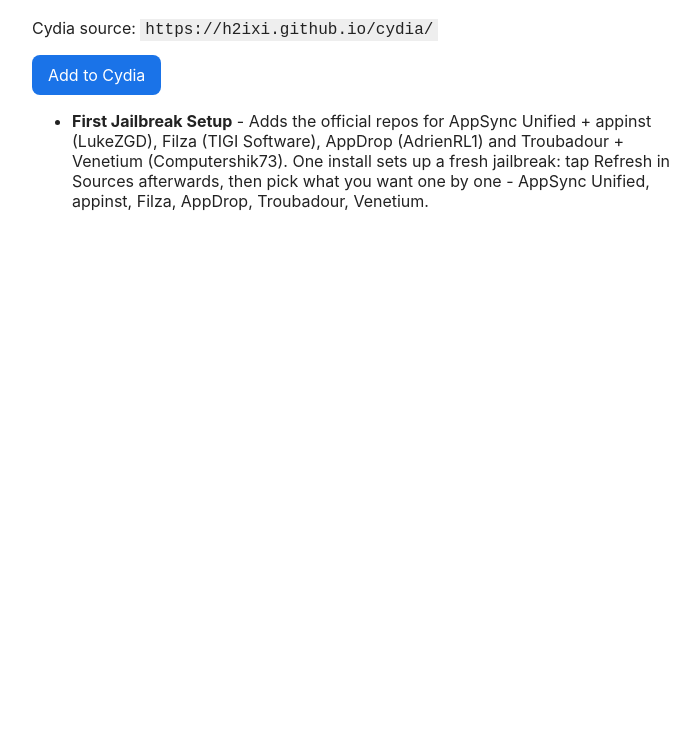
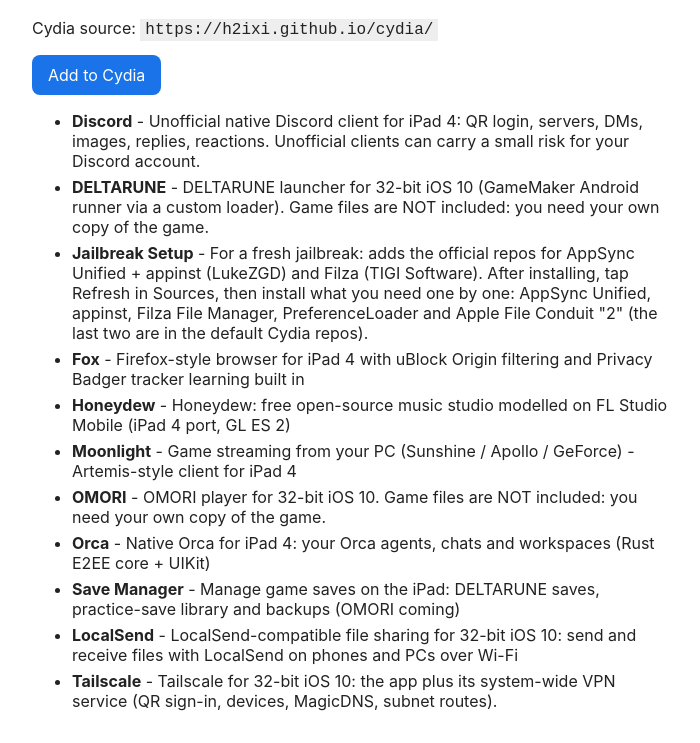
Before and after one commit to h2ixi/cydia, a plain HTML site: page index.html in a window 1280 px wide. Shown: the part 74-817 px from the top of the page, without its empty margins (288-988 px from the left). Drawn offline with Linux system fonts and the light colour scheme.

Commit message:
All apps (each separate) + Jailbreak Setup (AppSync, appinst, Filza, PreferenceLoader, AFC2)
Co-Authored-By: Claude Opus 5.5 <noreply@anthropic.com>

```diff
--- a/index.html
+++ b/index.html
@@ -1,5 +1,15 @@
 <!doctype html><meta charset=utf-8><meta name=viewport content='width=device-width'><title>iPad Legacy Apps</title>
 <style>body{font:16px -apple-system,Helvetica,sans-serif;max-width:640px;margin:2em auto;padding:0 16px;background:#fff;color:#222}a.b{display:inline-block;padding:10px 16px;background:#1a73e8;color:#fff;border-radius:8px;text-decoration:none}code{background:#eee;padding:2px 5px}li{margin:6px 0}</style>
 <h1>iPad Legacy Apps</h1><p>Cydia source: <code>https://h2ixi.github.io/cydia/</code></p><p><a class=b href='cydia://url/https://cydia.saurik.com/api/share#?source=https://h2ixi.github.io/cydia/'>Add to Cydia</a></p><ul>
-<li><b>First Jailbreak Setup</b> - Adds the official repos for AppSync Unified + appinst (LukeZGD), Filza (TIGI Software), AppDrop (AdrienRL1) and Troubadour + Venetium (Computershik73). One install sets up a fresh jailbreak: tap Refresh in Sources afterwards, then pick what you want one by one - AppSync Unified, appinst, Filza, AppDrop, Troubadour, Venetium.</li>
+<li><b>Discord</b> - Unofficial native Discord client for iPad 4: QR login, servers, DMs, images, replies, reactions. Unofficial clients can carry a small risk for your Discord account.</li>
+<li><b>DELTARUNE</b> - DELTARUNE launcher for 32-bit iOS 10 (GameMaker Android runner via a custom loader). Game files are NOT included: you need your own copy of the game.</li>
+<li><b>Jailbreak Setup</b> - For a fresh jailbreak: adds the official repos for AppSync Unified + appinst (LukeZGD) and Filza (TIGI Software). After installing, tap Refresh in Sources, then install what you need one by one: AppSync Unified, appinst, Filza File Manager, PreferenceLoader and Apple File Conduit "2" (the last two are in the default Cydia repos).</li>
+<li><b>Fox</b> - Firefox-style browser for iPad 4 with uBlock Origin filtering and Privacy Badger tracker learning built in</li>
+<li><b>Honeydew</b> - Honeydew: free open-source music studio modelled on FL Studio Mobile (iPad 4 port, GL ES 2)</li>
+<li><b>Moonlight</b> - Game streaming from your PC (Sunshine / Apollo / GeForce) - Artemis-style client for iPad 4</li>
+<li><b>OMORI</b> - OMORI player for 32-bit iOS 10. Game files are NOT included: you need your own copy of the game.</li>
+<li><b>Orca</b> - Native Orca for iPad 4: your Orca agents, chats and workspaces (Rust E2EE core + UIKit)</li>
+<li><b>Save Manager</b> - Manage game saves on the iPad: DELTARUNE saves, practice-save library and backups (OMORI coming)</li>
+<li><b>LocalSend</b> - LocalSend-compatible file sharing for 32-bit iOS 10: send and receive files with LocalSend on phones and PCs over Wi-Fi</li>
+<li><b>Tailscale</b> - Tailscale for 32-bit iOS 10: the app plus its system-wide VPN service (QR sign-in, devices, MagicDNS, subnet routes).</li>
 </ul>
```
Also changed, not shown: 18 other files.
